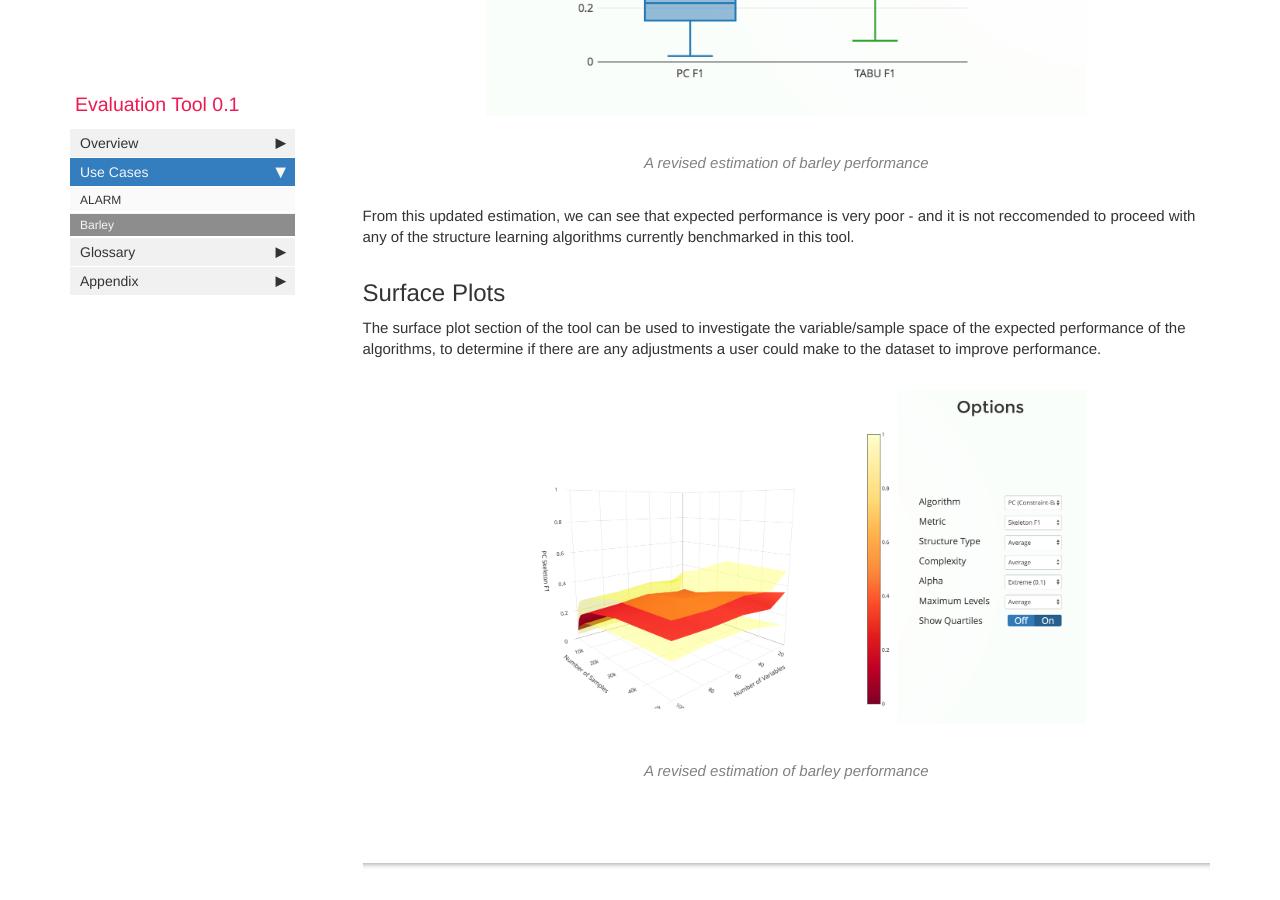
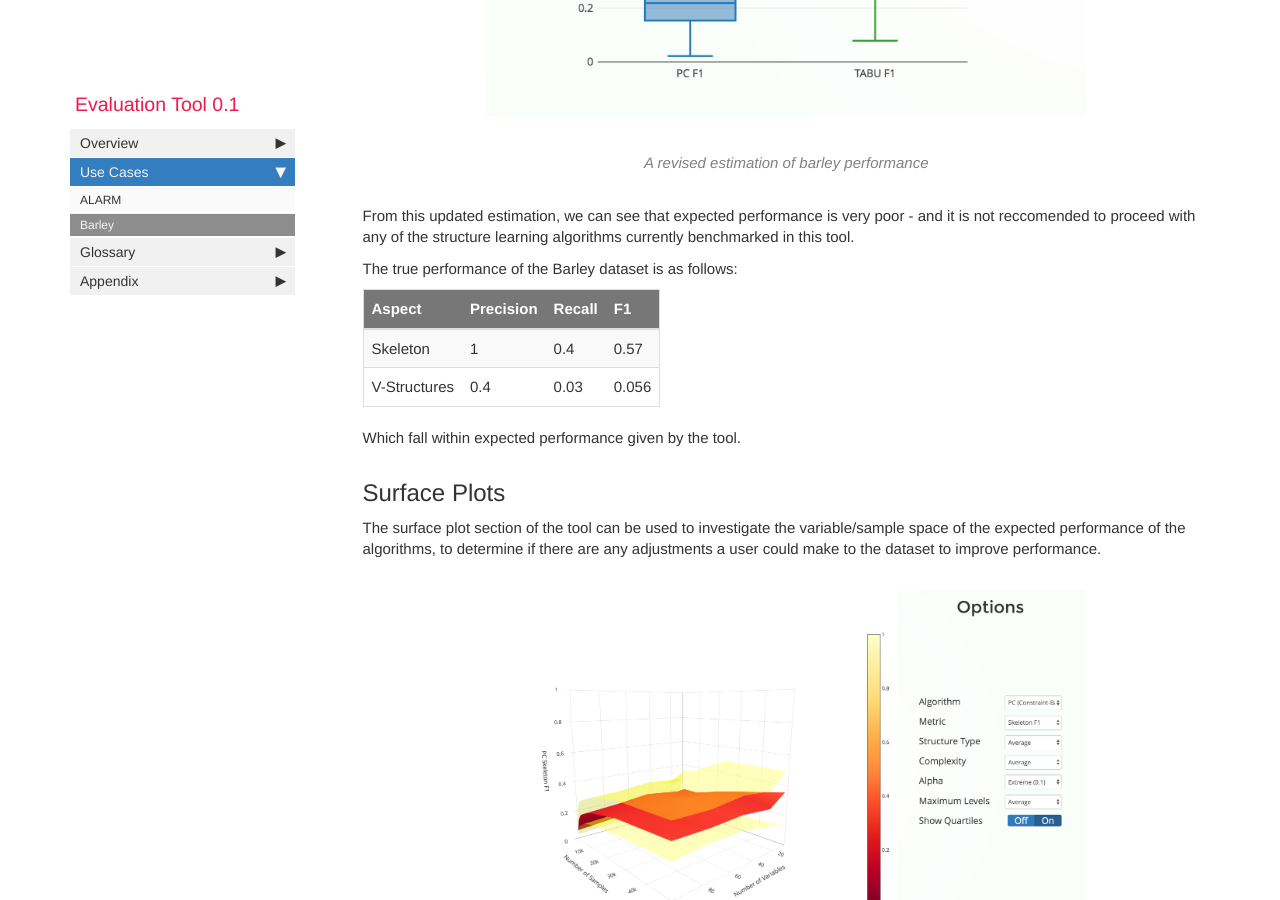
Before and after one commit to Surgo-Sussex/Evaluation_Tool_Documentation, a Jekyll site: the page built from pages/mydoc/barley.md, in a window 1280 px wide and 900 px high, scrolled down 5739 px. Built offline with Jekyll 4.4.1, drawn with Linux system fonts in a browser that asks for light colours; nearby versions of some CDN libraries; comment, search, counter and statistics services are not loaded.

Commit message:
Added perf of barley

```diff
--- a/pages/mydoc/barley.md
+++ b/pages/mydoc/barley.md
@@ -101,6 +101,15 @@ In the case of barley, we find the data is **extremely** imbalanced, with an est
 
 From this updated estimation, we can see that expected performance is very poor - and it is not reccomended to proceed with any of the structure learning algorithms currently benchmarked in this tool.
 
+The true performance of the Barley dataset is as follows:
+
+| Aspect | Precision | Recall | F1 |
+|-------|--------|---------|---------|
+| Skeleton | 1 | 0.4 | 0.57 |
+| V-Structures | 0.4 | 0.03 | 0.056 |
+
+Which fall within expected performance given by the tool.
+
 ## Surface Plots
 
 The surface plot section of the tool can be used to investigate the variable/sample space of the expected performance of the algorithms, to determine if there are any adjustments a user could make to the dataset to improve performance.
```
